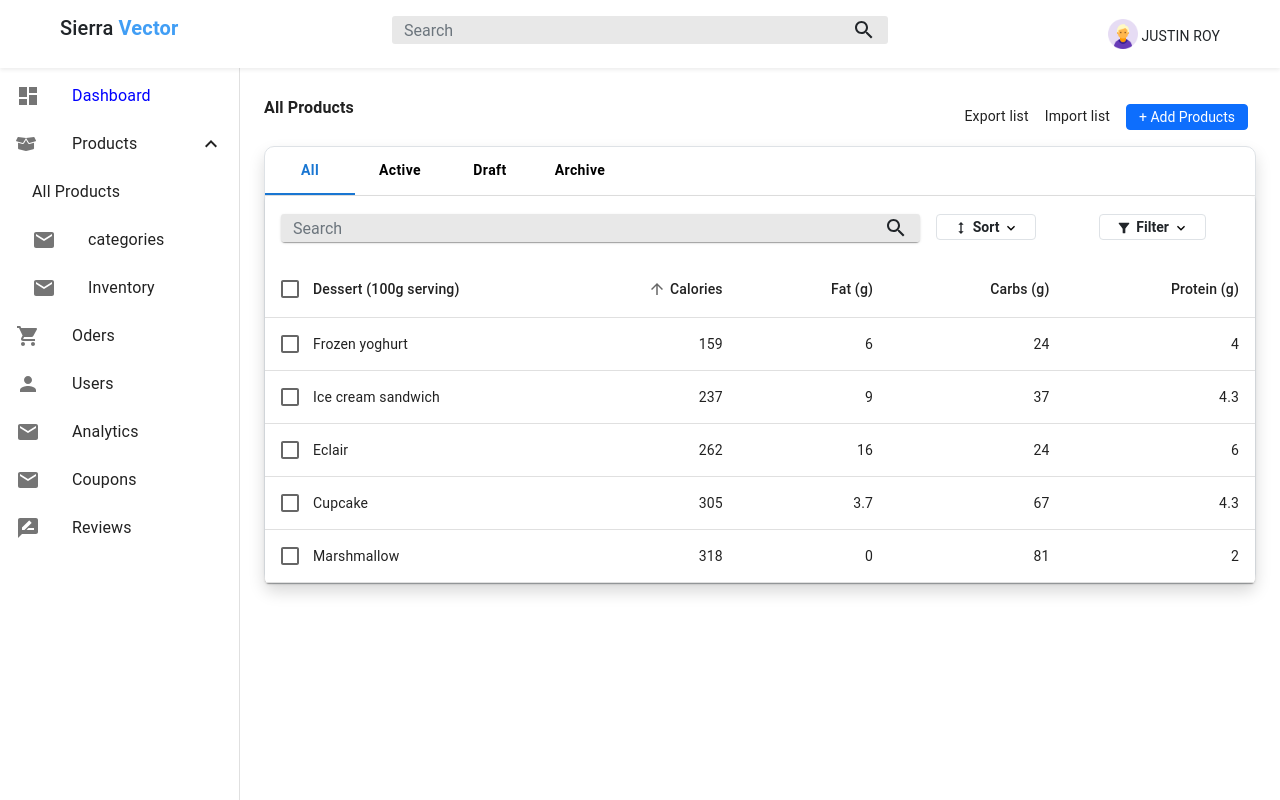
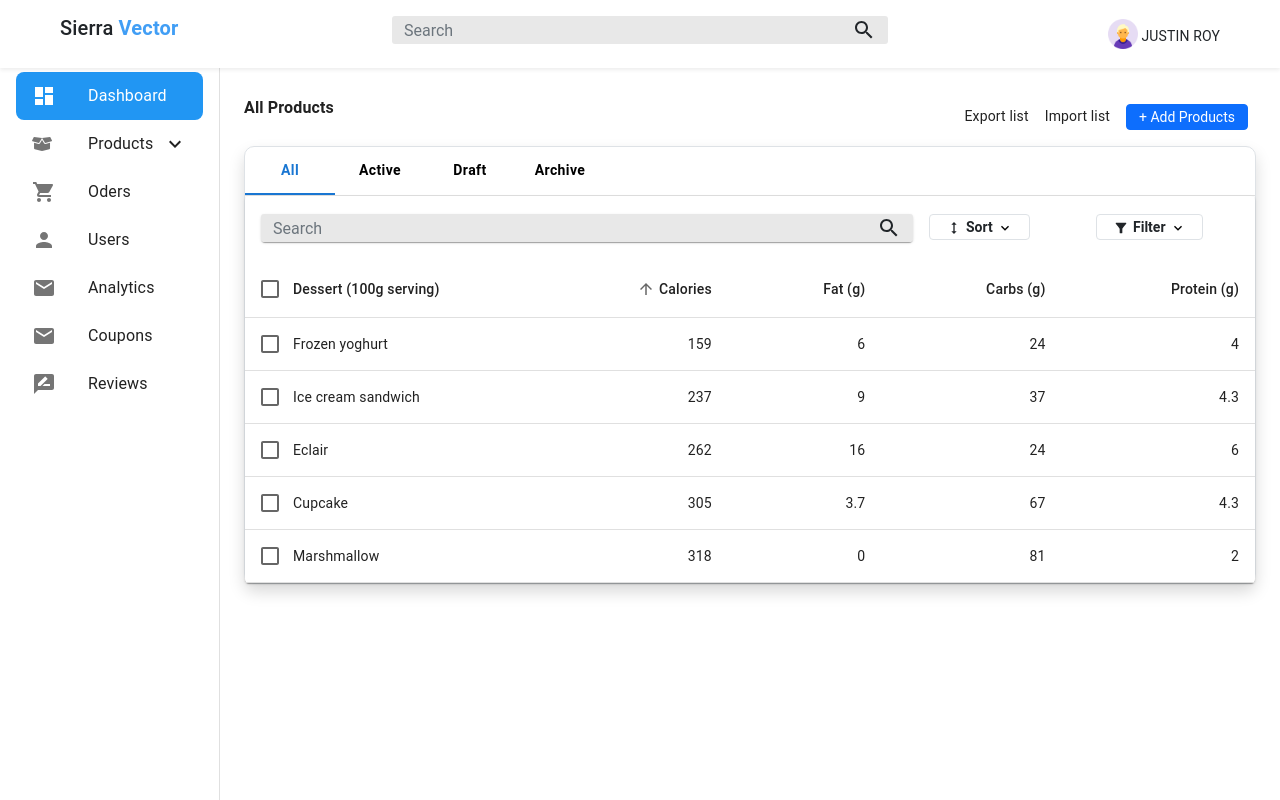
Before and after one commit to poojaksingh/Sierra-Vector, a React (Create React App) app: page / in a window 1280 px wide. Built offline with nearby package versions, Linux system fonts and the light colour scheme.

Commit message:
Update: Sidebar menu highlight colour

```diff
--- a/src/Components/Sidebar/Sidebar.jsx
+++ b/src/Components/Sidebar/Sidebar.jsx
@@ -1,29 +1,29 @@
 import React from "react";
 import { useState } from "react";
-
+import { useNavigate, useLocation } from "react-router-dom";
 import Box from "@mui/material/Box";
 import Drawer from "@mui/material/Drawer";
-
 import Toolbar from "@mui/material/Toolbar";
 import List from "@mui/material/List";
-
-import ListItem from "@mui/material/ListItem";
+import ListItem, { listItemClasses } from "@mui/material/ListItem";
 import ListItemIcon from "@mui/material/ListItemIcon";
 import ListItemText from "@mui/material/ListItemText";
-
 import MailIcon from "@mui/icons-material/Mail";
 import Collapse from "@mui/material/Collapse";
 import ExpandLess from "@mui/icons-material/ExpandLess";
 import ExpandMore from "@mui/icons-material/ExpandMore";
-
 import PersonIcon from "@mui/icons-material/Person";
 import RateReviewIcon from "@mui/icons-material/RateReview";
 import ShoppingCartIcon from "@mui/icons-material/ShoppingCart";
 import DashboardIcon from "@mui/icons-material/Dashboard";
 
-const drawerWidth = 240;
+const drawerWidth = 220;
+
 function Sidebar() {
-  const [open, setOpen] = useState(true);
+  const { pathname } = useLocation();
+  const navigate = useNavigate();
+  const [open, setOpen] = useState(false);
+
   return (
     <div>
       <Drawer
@@ -39,16 +39,29 @@ function Sidebar() {
       >
         <Toolbar />
         <Box sx={{ overflow: "auto" }}>
-          <List>
+          <List
+            sx={{
+              [`& .active, & .${listItemClasses.root}:hover`]: {
+                bgcolor: "rgba(33, 150, 243, 0.2)",
+              },
+              px: 2,
+            }}
+          >
             <ListItem
               button
               key={"Dashboard"}
+              onClick={() => navigate("orders")}
               sx={{
-                color: "blue",
-                fontSize: "small",
+                borderRadius: 2,
+                bgcolor: pathname === "/" ? "#2196F3" : "",
+                color: pathname === "/" ? "#fff" : "",
               }}
             >
-              <ListItemIcon>
+              <ListItemIcon
+                sx={{
+                  color: pathname === "/" ? "#fff" : "",
+                }}
+              >
                 <DashboardIcon />
               </ListItemIcon>
               <ListItemText primary={"Dashboard"} />
```
